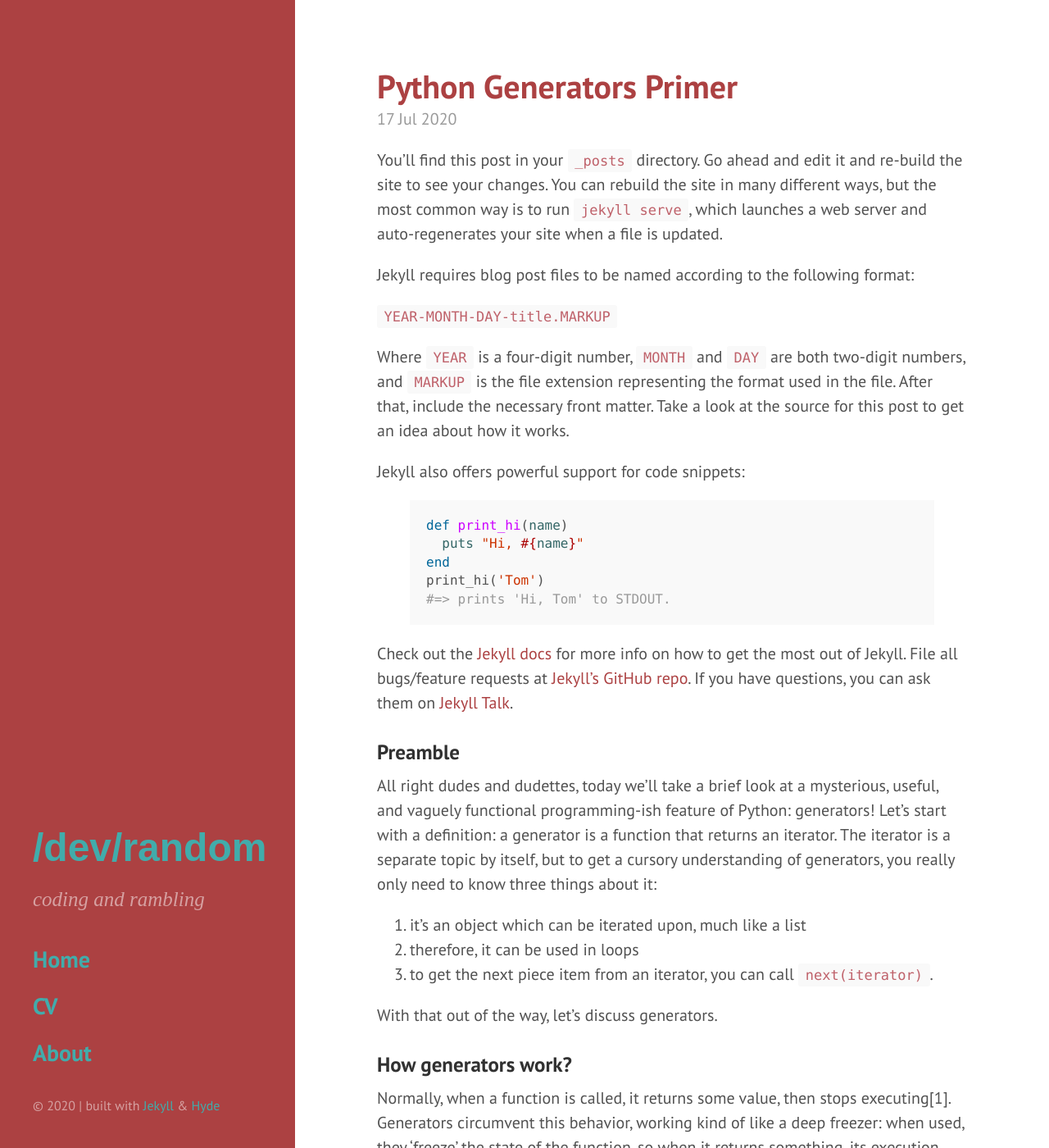
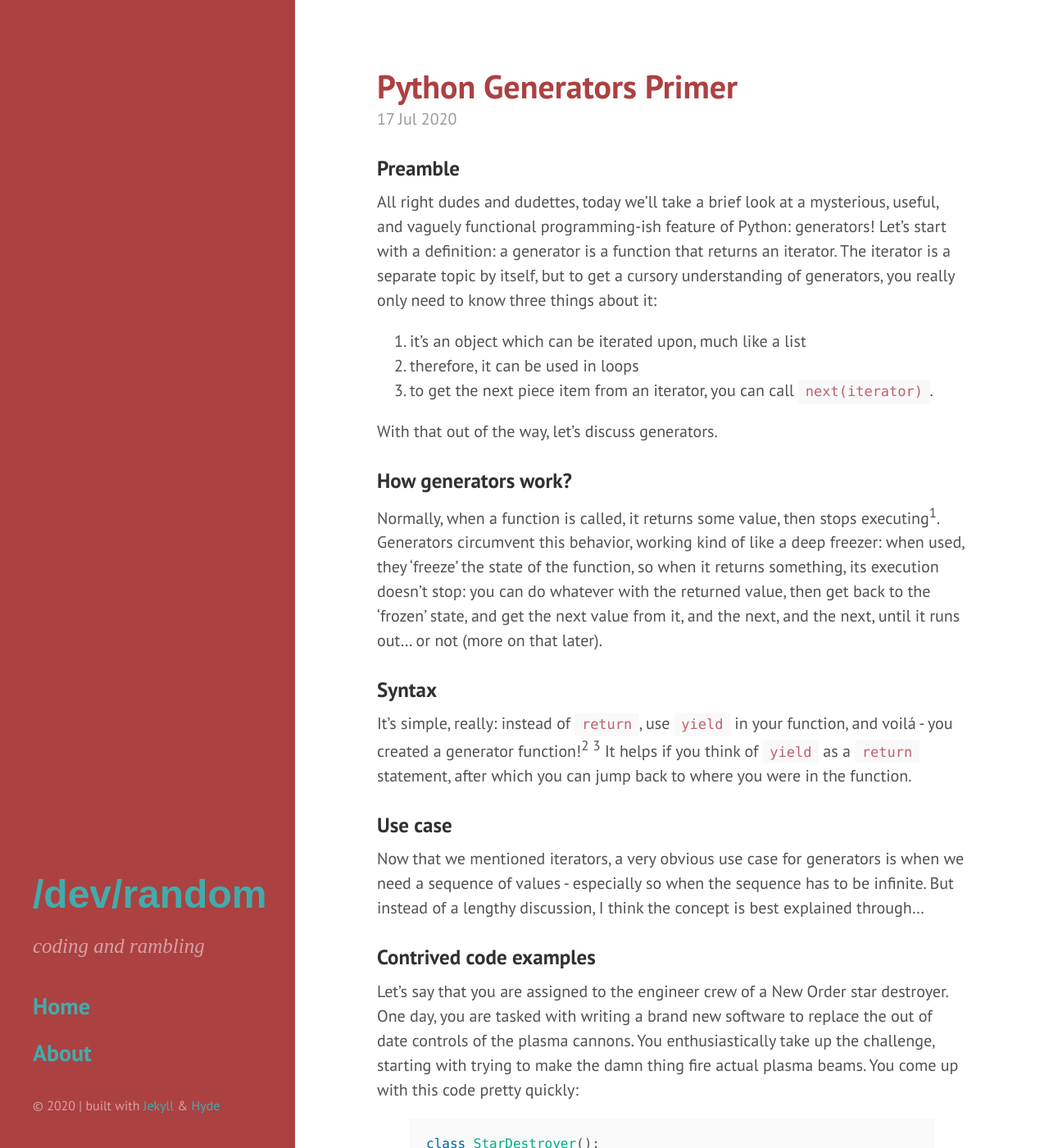
Before and after one commit to dgyarmati/devslashrand-dot-com, a Jekyll site: the page built from index.html, in a window 1280 px wide and 1400 px high. Shown: the whole window at 82% size. Built offline with Jekyll 4.4.1, drawn with Linux system fonts in a browser that asks for light colours; the list of posts is cut into pages by our own code; some of the changed text lies outside the part shown.

Commit message:
added about page

```diff
--- a/CV.md
+++ /dev/null
@@ -1,5 +0,0 @@
----
-layout: page
-title: CV
-
----
--- a/_posts/2020-07-17-python-generators.markdown
+++ b/_posts/2020-07-17-python-generators.markdown
@@ -4,31 +4,6 @@
 date:   2020-07-17 03:28:52 +0200
 categories: python features
 ---
-
-You’ll find this post in your `_posts` directory. Go ahead and edit it and re-build the site to see your changes. You can rebuild the site in many different ways, but the most common way is to run `jekyll serve`, which launches a web server and auto-regenerates your site when a file is updated.
-
-Jekyll requires blog post files to be named according to the following format:
-
-`YEAR-MONTH-DAY-title.MARKUP`
-
-Where `YEAR` is a four-digit number, `MONTH` and `DAY` are both two-digit numbers, and `MARKUP` is the file extension representing the format used in the file. After that, include the necessary front matter. Take a look at the source for this post to get an idea about how it works.
-
-Jekyll also offers powerful support for code snippets:
-
-{% highlight ruby %}
-def print_hi(name)
-  puts "Hi, #{name}"
-end
-print_hi('Tom')
-#=> prints 'Hi, Tom' to STDOUT.
-{% endhighlight %}
-
-Check out the [Jekyll docs][jekyll-docs] for more info on how to get the most out of Jekyll. File all bugs/feature requests at [Jekyll’s GitHub repo][jekyll-gh]. If you have questions, you can ask them on [Jekyll Talk][jekyll-talk].
-
-[jekyll-docs]: https://jekyllrb.com/docs/home
-[jekyll-gh]:   https://github.com/jekyll/jekyll
-[jekyll-talk]: https://talk.jekyllrb.com/
-
 ### Preamble
 
 All right dudes and dudettes, today we'll take a brief look at a mysterious, useful, and vaguely functional programming-ish feature of Python: generators!
@@ -41,11 +16,11 @@
 With that out of the way, let's discuss generators.
 
 ### How generators work?
-Normally, when a function is called, it returns some value, then stops executing[1].
+Normally, when a function is called, it returns some value, then stops executing<sup>1</sup>.
 Generators circumvent this behavior, working kind of like a deep freezer: when used, they 'freeze' the state of the function, so when it returns something, its execution doesn't stop: you can do whatever with the returned value, then get back to the 'frozen' state, and get the next value from it, and the next, and the next, until it runs out... or not (more on that later).
 
 ### Syntax
-It's simple, really: instead of `return`, use `yield` in your function, and voilá - you created a generator function![2] [3]
+It's simple, really: instead of `return`, use `yield` in your function, and voilá - you created a generator function!<sup>2</sup> <sup>3</sup>
 It helps if you think of `yield` as a `return` statement, after which you can jump back to where you were in the function.
 
 ### Use case
--- a/about.md
+++ b/about.md
@@ -3,28 +3,7 @@
 title: About
 ---
 
-<p class="message">
-  Hey there! This page is included as an example. Feel free to customize it for your own use upon downloading. Carry on!
-</p>
+## DANIEL GYARMATI
+I'm a professional full-stack developer currently residing in Hungary. I like to write and tinker with all things programming, hence this blog.
 
-In the novel, *The Strange Case of Dr. Jeykll and Mr. Hyde*, Mr. Poole is Dr. Jekyll's virtuous and loyal butler. Similarly, Poole is an upstanding and effective butler that helps you build Jekyll themes. It's made by [@mdo](https://twitter.com/mdo).
-
-There are currently two themes built on Poole:
-
-* [Hyde](http://hyde.getpoole.com)
-* [Lanyon](http://lanyon.getpoole.com)
-
-Learn more and contribute on [GitHub](https://github.com/poole).
-
-## Setup
-
-Some fun facts about the setup of this project include:
-
-* Built for [Jekyll](http://jekyllrb.com)
-* Developed on GitHub and hosted for free on [GitHub Pages](https://pages.github.com)
-* Coded with [Sublime Text 2](http://sublimetext.com), an amazing code editor
-* Designed and developed while listening to music like [Blood Bros Trilogy](https://soundcloud.com/maddecent/sets/blood-bros-series)
-
-Have questions or suggestions? Feel free to [open an issue on GitHub](https://github.com/poole/issues/new) or [ask me on Twitter](https://twitter.com/mdo).
-
-Thanks for reading!
+I like cats, but can't say that the feeling is mutual. I probably also drink too much coffee.
```
